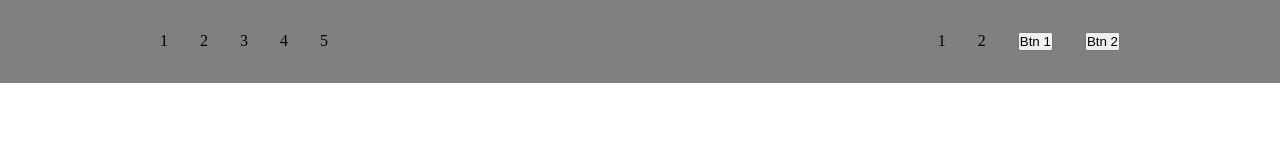
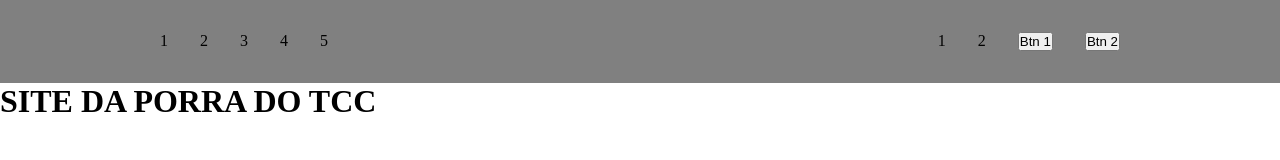
Before and after one commit to leonardo-gomes03/teste, a plain HTML site: page index.html in a window 1280 px wide. Drawn offline with Linux system fonts and the light colour scheme.

Commit message:
coloquei um titulo

```diff
--- a/index.html
+++ b/index.html
@@ -28,7 +28,7 @@
         </div>
     </div>
 
-
+    <h1>SITE DA PORRA DO TCC</h1>
 
 
 
```
